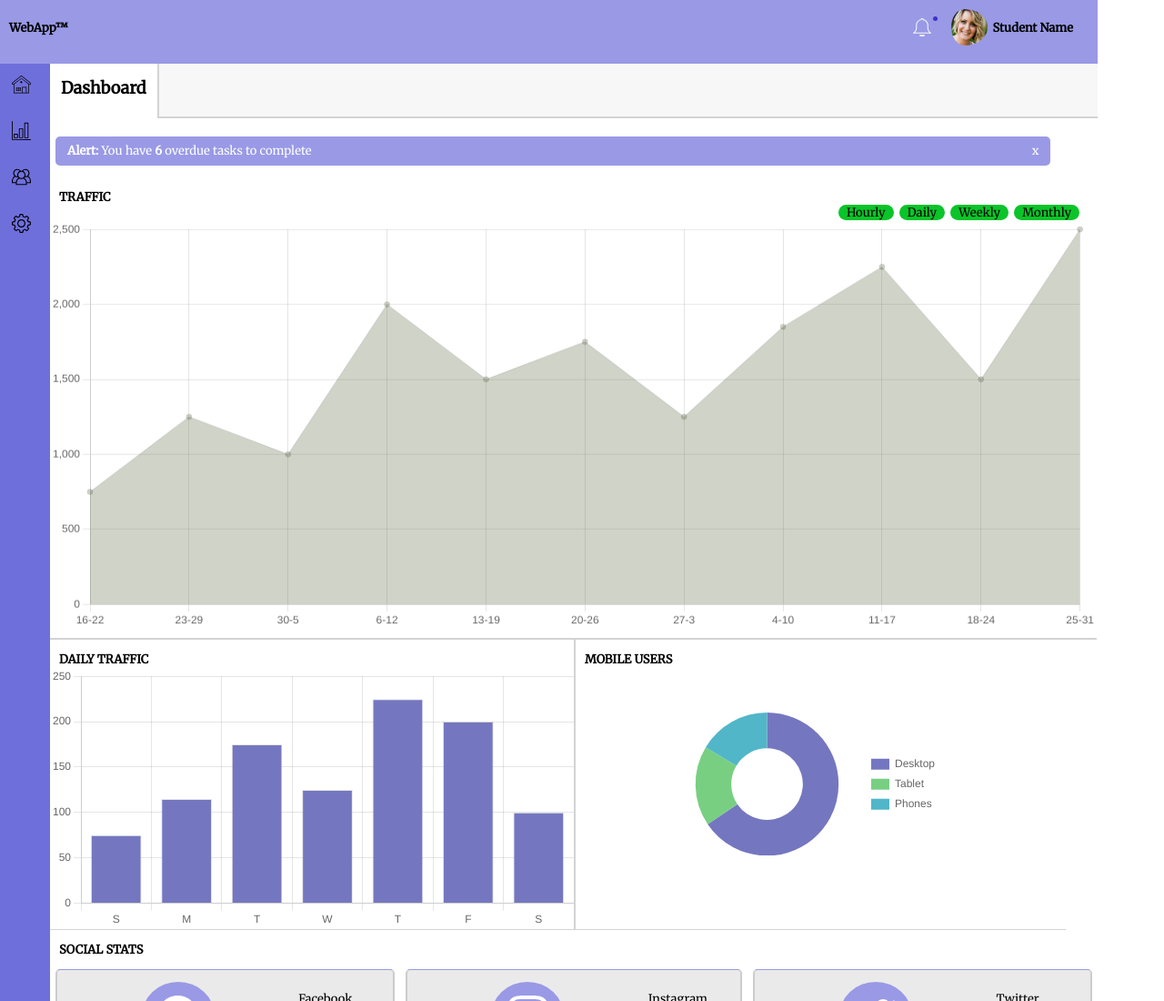
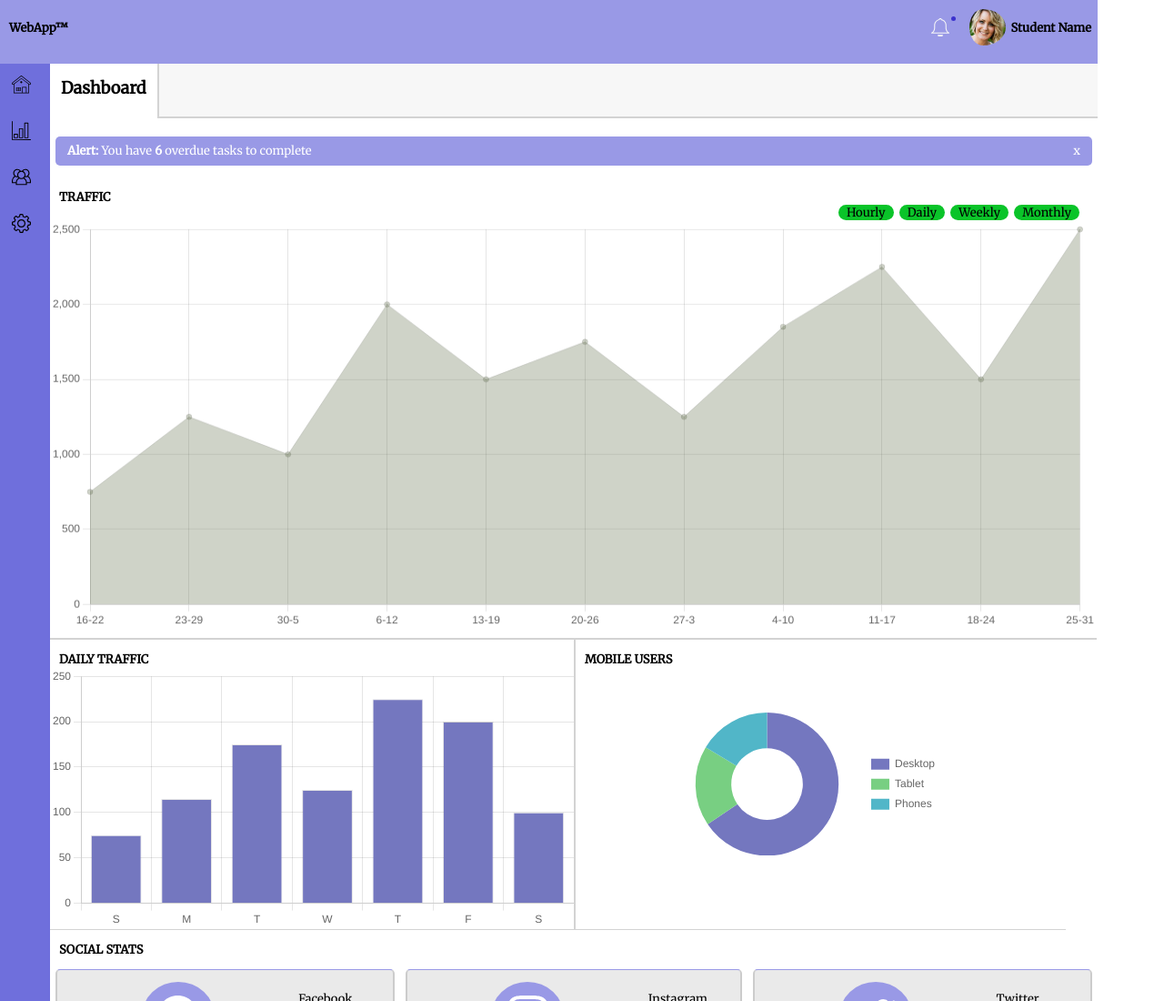
Before and after one commit to jtsapos1/WebApp-Dashboard, a plain HTML site: page index.html in a window 1280 px wide. Shown: the top 1100 px of the page at 91% size. Drawn offline with nearby package versions, Linux system fonts and the light colour scheme.

Commit message:
Update css\styles.css

```diff
--- a/css/styles.css
+++ b/css/styles.css
@@ -388,10 +388,6 @@ textarea::placeholder {
 		max-width: min-content;
 	}
 
-	.flex-headr {
-		margin-right: 20px;
-	}
-
 	main {
 		display: grid;
 		grid-template-columns: 50%;
@@ -406,10 +402,6 @@ textarea::placeholder {
 
 	.alert {
 		grid-column: 1 / span 2;
-	}
-
-	.alert-banner {
-		width: 95%;
 	}
 
 	.traffic-nav {
```
